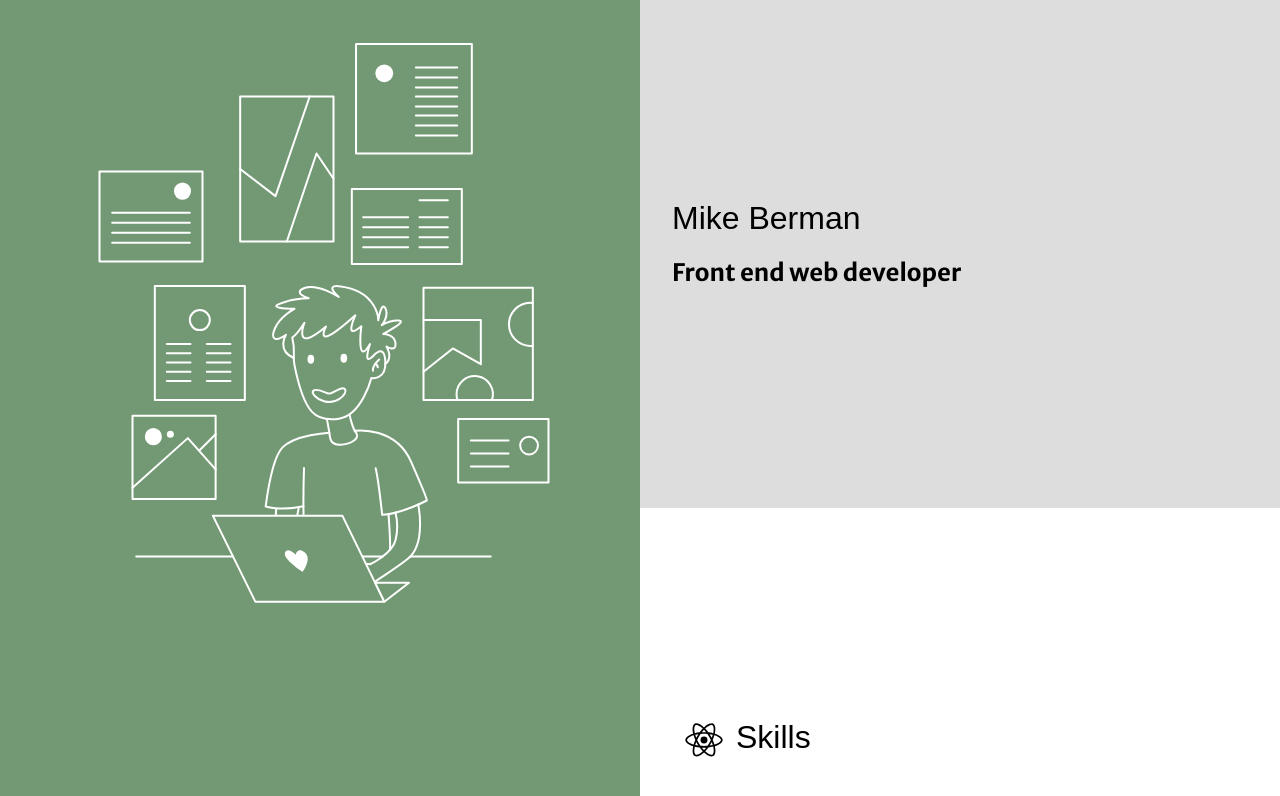
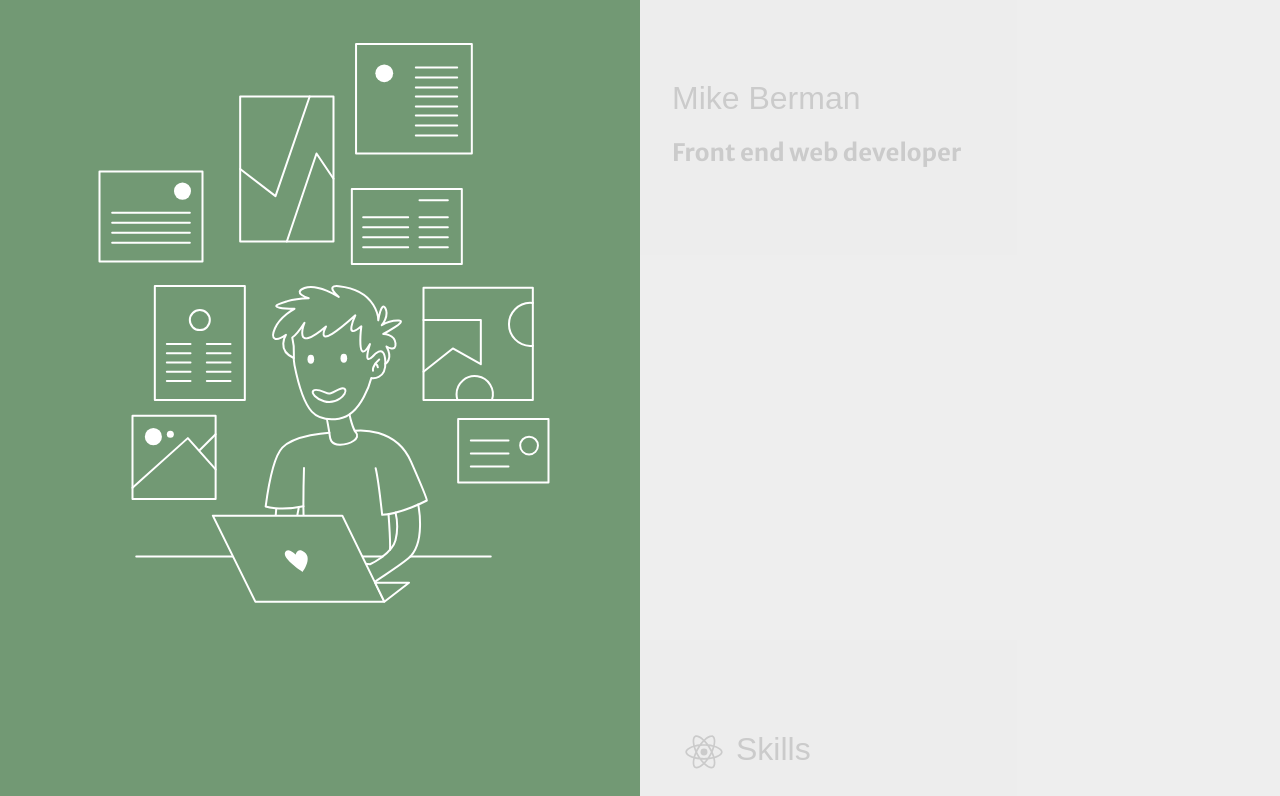
Before and after one commit to scriptist/berman.xyz, a Vue app: page / in a window 1280 px wide. Shown: the top 796 px of the page. Built offline with nearby package versions, Linux system fonts and the light colour scheme; a web font is replaced by a local one.

Commit message:
Colour current section background

```diff
--- a/src/components/Content.vue
+++ b/src/components/Content.vue
@@ -2,9 +2,10 @@
   <div class="content" ref="content">
     <Section
       ref="section"
-      :key="sectionKey"
-      :sectionKey="sectionKey"
-      v-for="sectionKey in sectionKeys" />
+      :current="key === sectionKey"
+      :key="key"
+      :sectionKey="key"
+      v-for="key in sectionKeys" />
   </div>
 </template>
 
--- a/src/components/Section.vue
+++ b/src/components/Section.vue
@@ -1,6 +1,15 @@
 <script>
 import { Sections } from '../constants.js';
 import SectionTitle from './SectionTitle.vue';
+
+const hexToRgb = hex => {
+  const bigint = parseInt(hex.substr(1), 16);
+  const r = (bigint >> 16) & 255;
+  const g = (bigint >> 8) & 255;
+  const b = bigint & 255;
+
+  return `${r}, ${g}, ${b}`;
+};
 
 export default {
   name: 'Section',
@@ -8,12 +17,21 @@ export default {
     SectionTitle,
   },
   props: {
+    current: Boolean,
     sectionKey: String,
   },
   render() {
-    const Content = Sections.get(this.sectionKey).content;
+    const section = Sections.get(this.sectionKey);
+    const Content = section.content;
+    const backgroundColor = this.current
+      ? `rgba(${hexToRgb(section.color)}, .5)`
+      : '';
+
     return (
-      <div class="section">
+      <div
+        class={`section ${this.current ? 'current' : ''}`}
+        style={{ backgroundColor }}
+      >
         <SectionTitle sectionKey={this.sectionKey} />
         <Content />
       </div>
@@ -24,10 +42,20 @@ export default {
 
 <style scoped lang="scss">
 .section {
-  padding: 25vh 32px 25vh;
+  background: #aaa;
+  min-height: 60vh;
+  opacity: 0.2;
+  padding: 10vh 32px 10vh;
+  position: relative;
+  transition: background-color 0.5s, opacity 0.5s;
 
-  &:nth-child(odd) {
-    background: #ddd;
+  &.current {
+    opacity: 1;
+  }
+
+  &:first-child,
+  &:last-child {
+    min-height: 80vh;
   }
 }
 </style>
```
